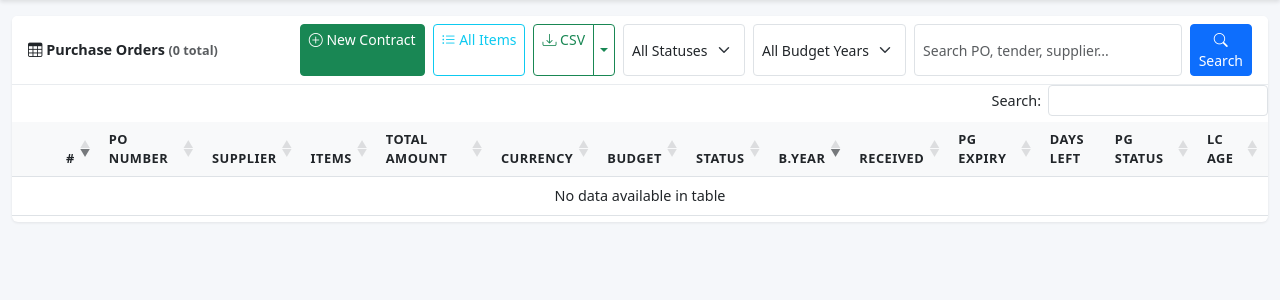
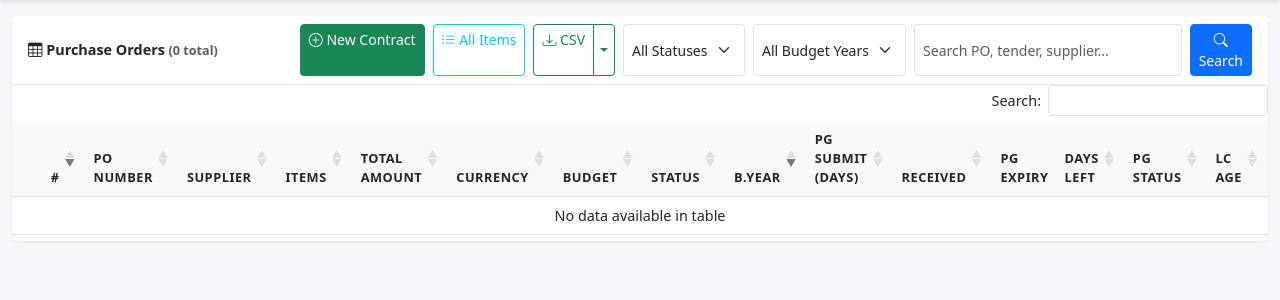
Before and after one commit to oftana72/contract-mgmt, a Flask app: page /pos in a window 1280 px wide. Shown: the part 56-356 px from the top of the page. Run offline with Flask 3, Linux system fonts and the light colour scheme; a user stored in the database is signed in; some libraries are stand-ins or nearby versions.

Commit message:
Add PG Submit Days column to PO table

```diff
--- a/app.py
+++ b/app.py
@@ -147,6 +147,14 @@ class PurchaseOrder(db.Model):
         if not lc or not lc.opened_date:
             return None
         delta = (date.today() - lc.opened_date).days
+        return delta
+
+    @property
+    def pg_submit_days(self):
+        pg = self.performance_guarantees.first()
+        if not pg or not pg.requested_date or not pg.received_date:
+            return None
+        delta = (pg.received_date - pg.requested_date).days
         return delta
 
 class LineItem(db.Model):
--- a/templates/po_list.html
+++ b/templates/po_list.html
@@ -79,8 +79,9 @@
                         <th>Budget</th>
                         <th>Status</th>
                         <th>B.Year</th>
-                        <th>Received</th>
-                        <th>PG Expiry</th>
+        <th>PG Submit (Days)</th>
+        <th>Received</th>
+        <th>PG Expiry</th>
                         <th>Days Left</th>
                         <th>PG Status</th>
                         <th>LC Age</th>
@@ -99,8 +100,9 @@
                         <td>{{ po.budget_source.name if po.budget_source else '' }}</td>
                         <td>{% if po.po_status %}<span class="badge bg-info">{{ po.po_status.name }}</span>{% endif %}</td>
                         <td>{% if po.budget_year %}<span class="badge bg-secondary">{{ po.budget_year }}</span>{% endif %}</td>
-                        <td>{{ po.received_date.strftime('%Y-%m-%d') if po.received_date else '' }}</td>
-                        <td>{{ po.pg_expiry_date.strftime('%Y-%m-%d') if po.pg_expiry_date else '' }}</td>
+        <td>{% if po.pg_submit_days is not none %}{{ po.pg_submit_days }}{% endif %}</td>
+        <td>{{ po.received_date.strftime('%Y-%m-%d') if po.received_date else '' }}</td>
+        <td>{{ po.pg_expiry_date.strftime('%Y-%m-%d') if po.pg_expiry_date else '' }}</td>
                         <td>{% if po.pg_days_left is not none %}
                             <span class="badge {% if po.pg_days_left < 1 %}bg-danger{% elif po.pg_days_left <= 30 %}bg-amber{% elif po.pg_days_left <= 60 %}bg-warning text-dark{% else %}bg-success{% endif %}">
                                 {{ po.pg_days_left }}
```
